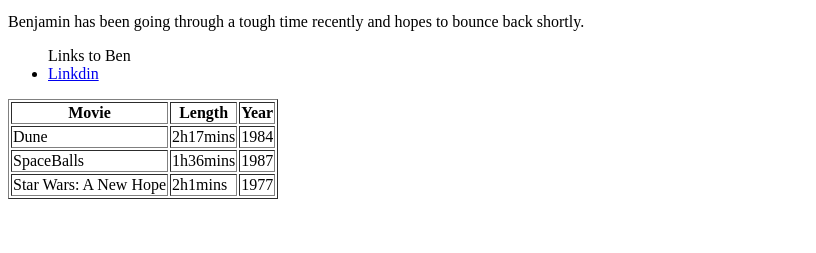
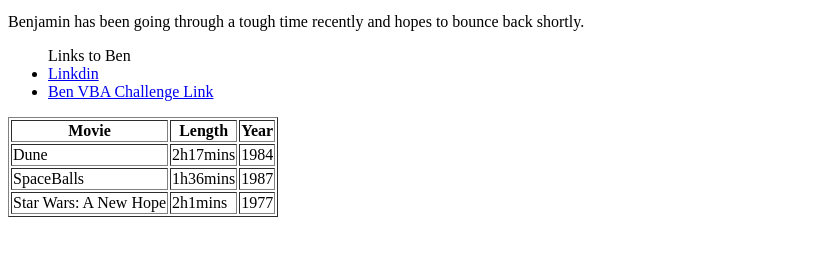
Before and after one commit to bso613/Ben-s-Bio-Site, a plain HTML site: page index.html in a window 1280 px wide. Shown: the part 421-674 px from the top of the page, without its empty margins (0-816 px from the left). Drawn offline with Linux system fonts and the light colour scheme.

Commit message:
update index.html

```diff
--- a/index.html
+++ b/index.html
@@ -16,6 +16,7 @@
 
 <ul>Links to Ben
 <li><a href="https://www.linkedin.com/in/ottawabensmith/" target="_blank">Linkdin</a></li>
+<li><a href="https://bso613.github.io/VBA-Challenge/" target="_blank">Ben VBA Challenge Link</a></li>
 </ul>
 
 <table border="1">
```
